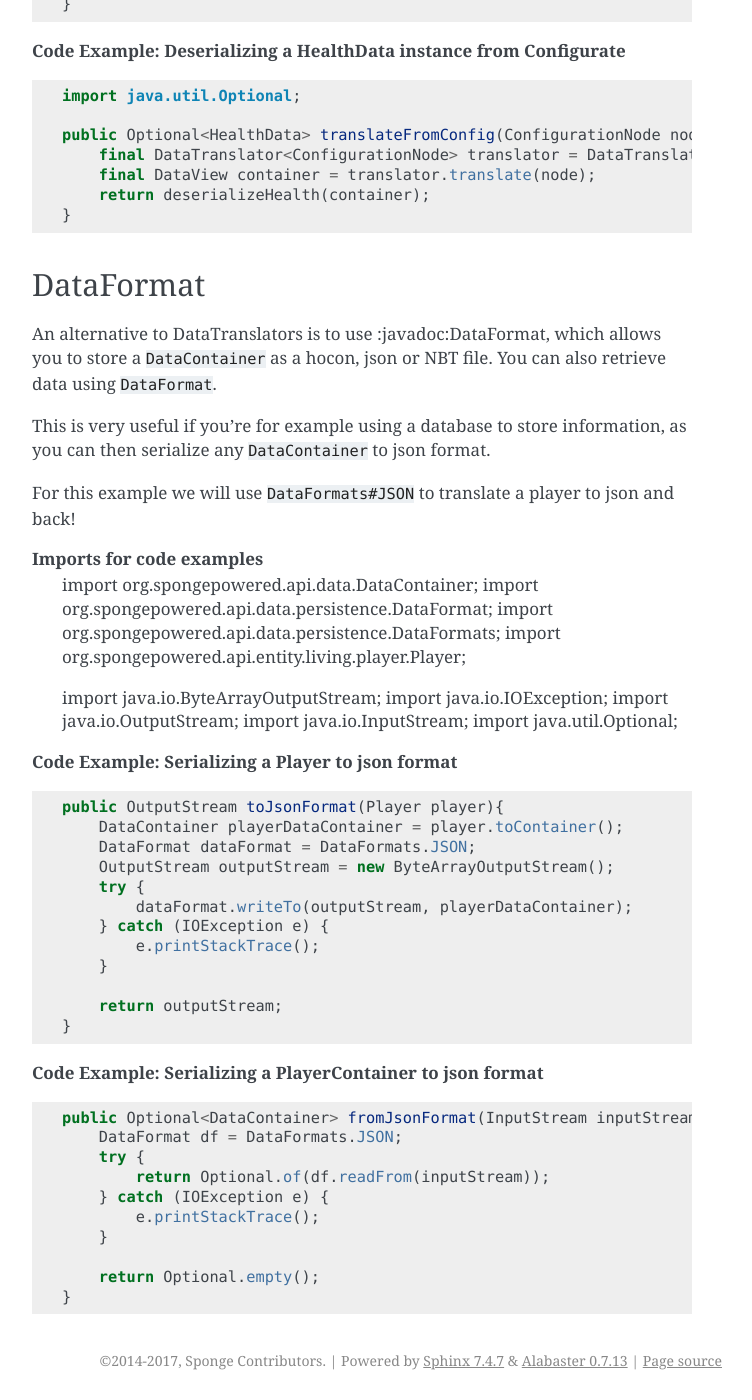
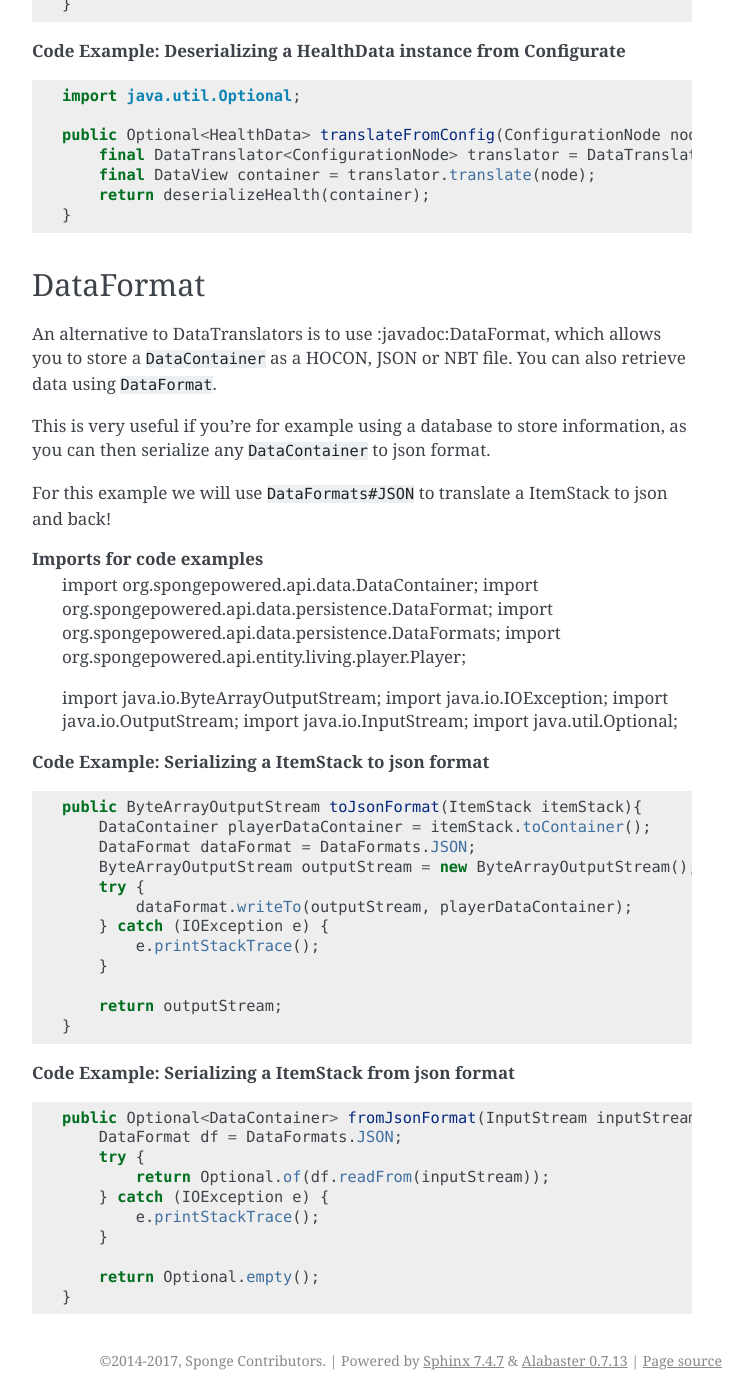
Before and after one commit to SpongePowered/SpongeDocs, a Sphinx documentation site: the page built from source/plugin/data/serialization.rst, in a window 1280 px wide and 1400 px high, scrolled down 2224 px. Shown: the whole window, without its empty margins (388-1140 px from the left). Built offline with Sphinx 7.4.7, drawn with Linux system fonts in a browser that asks for light colours; pages that are not in the unit, such as notebooks, are missing from menus; cross-references to code outside the pages are shown as plain code.

Commit message:
moved exampls to ItemStacks and fixed text formating

```diff
--- a/source/plugin/data/serialization.rst
+++ b/source/plugin/data/serialization.rst
@@ -129,11 +129,11 @@ from persistent files using the :doc:`Configurate Library <../configuration/inde
 
 DataFormat
 ==========
-An alternative to DataTranslators is to use :javadoc:DataFormat, which allows you to store a ``DataContainer`` as a hocon, json or NBT file. You can also retrieve data using ``DataFormat``.
+An alternative to DataTranslators is to use :javadoc:DataFormat, which allows you to store a ``DataContainer`` as a HOCON, JSON or NBT file. You can also retrieve data using ``DataFormat``.
 
 This is very useful if you're for example using a database to store information, as you can then serialize any ``DataContainer`` to json format.
 
-For this example we will use :javadoc:`DataFormats#JSON` to translate a player to json and back!
+For this example we will use :javadoc:`DataFormats#JSON` to translate a ItemStack to json and back!
 
 **Imports for code examples**
     import org.spongepowered.api.data.DataContainer;
@@ -147,14 +147,14 @@ For this example we will use :javadoc:`DataFormats#JSON` to translate a player t
     import java.io.InputStream;
     import java.util.Optional;
 
-**Code Example: Serializing a Player to json format**
+**Code Example: Serializing a ItemStack to json format**
 
 .. code-block:: java
 
-    public OutputStream toJsonFormat(Player player){
-        DataContainer playerDataContainer = player.toContainer();
+    public ByteArrayOutputStream toJsonFormat(ItemStack itemStack){
+        DataContainer playerDataContainer = itemStack.toContainer();
         DataFormat dataFormat = DataFormats.JSON;
-        OutputStream outputStream = new ByteArrayOutputStream();
+        ByteArrayOutputStream outputStream = new ByteArrayOutputStream();
         try {
             dataFormat.writeTo(outputStream, playerDataContainer);
         } catch (IOException e) {
@@ -164,7 +164,7 @@ For this example we will use :javadoc:`DataFormats#JSON` to translate a player t
         return outputStream;
     }
 
-**Code Example: Serializing a PlayerContainer to json format**
+**Code Example: Serializing a ItemStack from json format**
 
 .. code-block:: java
 
```
